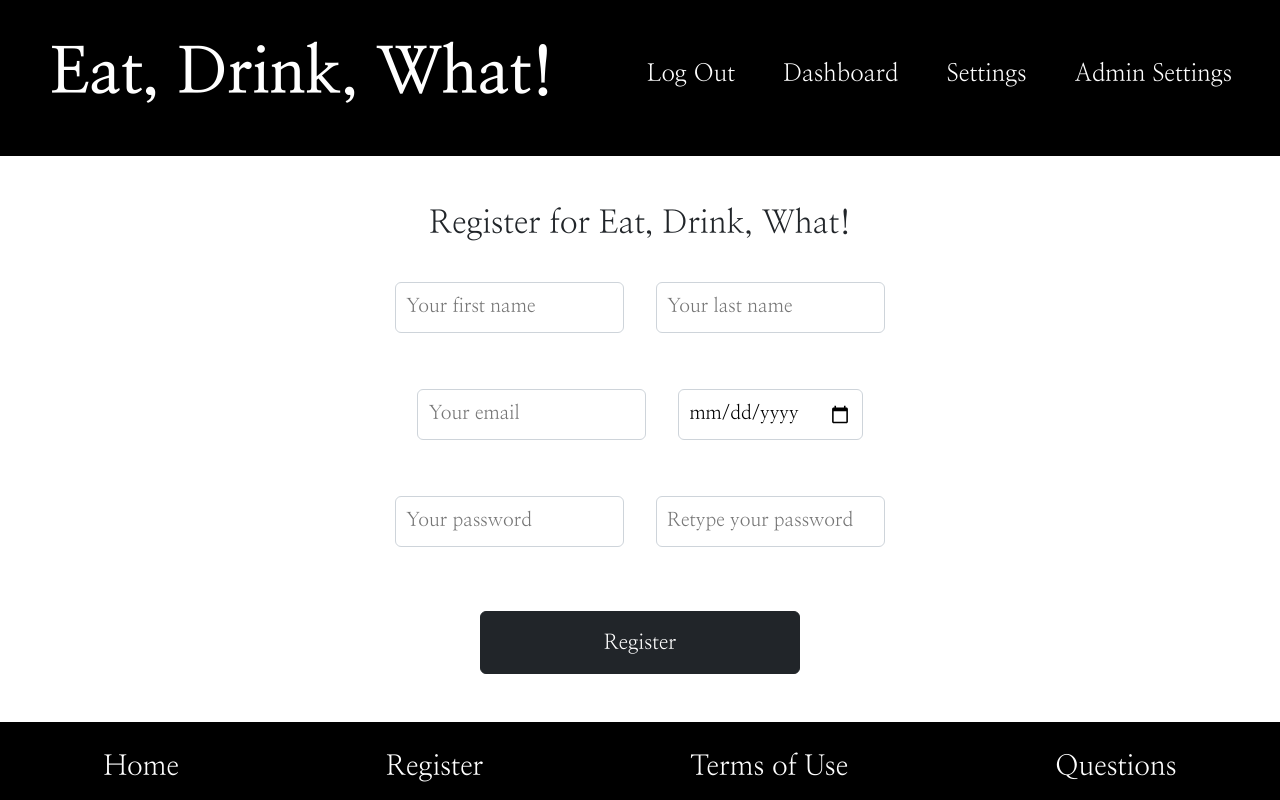
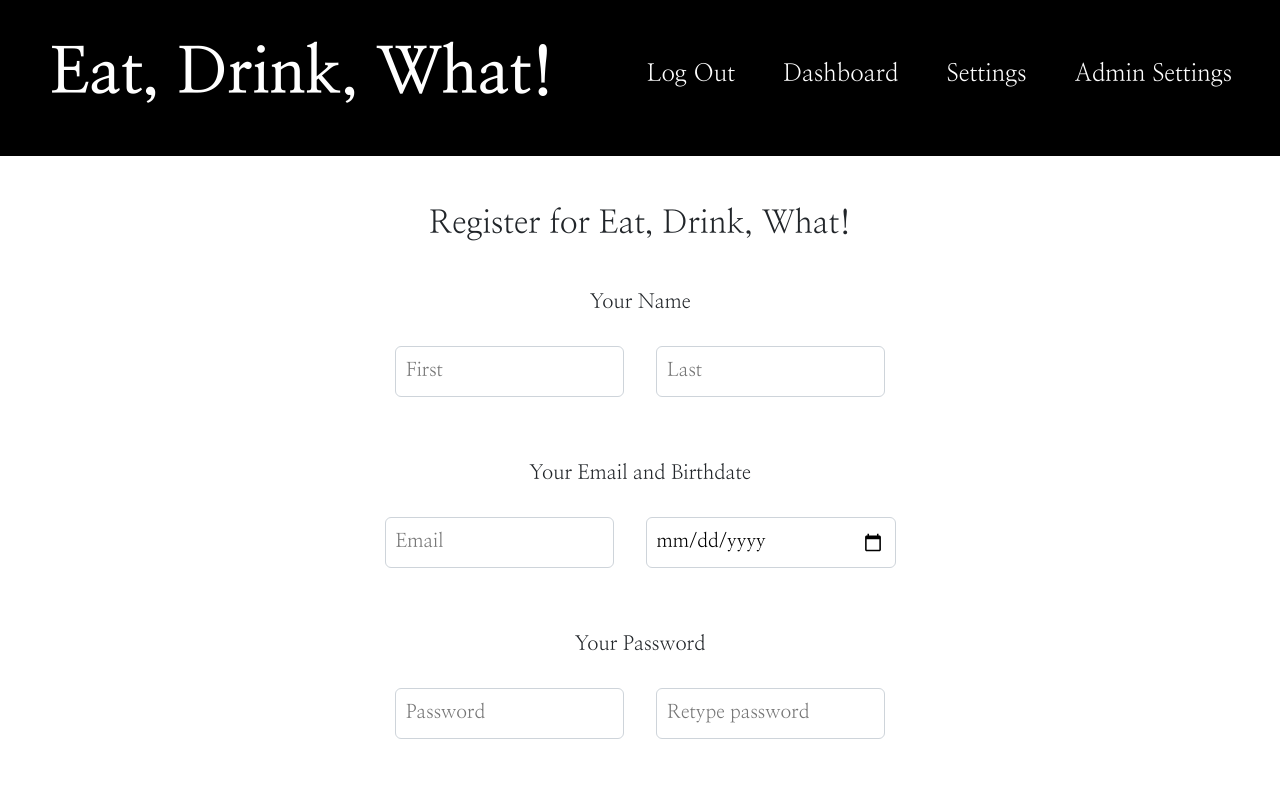
Before and after one commit to bluedragonscales/events-bulletin-app, a Vue app in the folder front-end/: page /register in a window 1280 px wide. Shown: the top 800 px of the page. Built offline with nearby package versions, Linux system fonts and the light colour scheme; what @meforma/vue-toaster would draw is missing.

Commit message:
Resize register date input

```diff
--- a/front-end/src/components/main/AppRegister.vue
+++ b/front-end/src/components/main/AppRegister.vue
@@ -4,10 +4,12 @@
     <div class="container">
         <h2 class="mt-5 text-center">Register for Eat, Drink, What!</h2>
 
+
         <Form @submit="onSubmit" :validation-schema="registerSchema" class="text-center">
 
             <!-- Name registration section. -->
-            <div class="d-flex justify-content-center name-reg mt-3">
+            <h5 class="mt-5">Your Name</h5>
+            <div class="d-flex justify-content-center">
                 <!-- FIRST NAME INPUT -->
                 <div class="form-group m-3">
                     <Field name="firstname" v-slot="{field, errors, errorMessage}">
@@ -17,7 +19,7 @@
                             :errorMsg="errorMessage"
                             element="input"
                             type="text"
-                            placeholder="Your first name">
+                            placeholder="First">
                         </form-input>
                     </Field>
                 </div>
@@ -31,15 +33,18 @@
                             :errorMsg="errorMessage"
                             element="input"
                             type="text"
-                            placeholder="Your last name">
+                            placeholder="Last">
                         </form-input>
                     </Field>
                 </div>
             </div>
 
 
+
+
             <!-- Email and birthdate registration section. -->
-            <div class="d-flex justify-content-center login-reg mt-3">
+            <h5 class="mt-5">Your Email and Birthdate</h5>
+            <div class="d-flex justify-content-center">
                 <!-- EMAIL INPUT -->
                 <div class="form-group m-3">
                     <Field name="email" v-slot="{field, errors, errorMessage}">
@@ -49,16 +54,15 @@
                             :errorMsg="errorMessage"
                             element="input"
                             type="email"
-                            placeholder="Your email">
+                            placeholder="Email">
                         </form-input>
                     </Field>
                 </div>
 
                 <!-- BIRTHDATE INPUT -->
-                <div class="form-group m-3">
+                <div class="form-group m-3 birthday">
                     <Field name="birthdate" v-slot="{field, errors, errorMessage}">
                         <form-input
-                            class="birth"
                             :field="field"
                             :errorList="errors"
                             :errorMsg="errorMessage"
@@ -67,12 +71,14 @@
                         </form-input>
                     </Field>
                 </div>
-
             </div>
 
 
+
+
             <!-- Password registration section -->
-            <div class="d-flex justify-content-center login-reg mt-3">
+            <h5 class="mt-5">Your Password</h5>
+            <div class="d-flex justify-content-center">
                 <!-- PASSWORD INPUT -->
                 <div class="form-group m-3">
                     <Field name="password" v-slot="{field, errors, errorMessage}">
@@ -82,21 +88,21 @@
                             :errorMsg="errorMessage"
                             element="input"
                             type="password"
-                            placeholder="Your password">
+                            placeholder="Password">
                         </form-input>
                     </Field>
                 </div>
 
                 <!-- RETYPE PASSWORD INPUT -->
                 <div class="form-group m-3">
-                    <Field name="password" v-slot="{field, errors, errorMessage}">
+                    <Field name="retype" v-slot="{field, errors, errorMessage}">
                         <form-input
                             :field="field"
                             :errorList="errors"
                             :errorMsg="errorMessage"
                             element="input"
                             type="password"
-                            placeholder="Retype your password">
+                            placeholder="Retype password">
                         </form-input>
                     </Field>
                 </div>
@@ -127,7 +133,8 @@
                     lastname: yup.string().required('Your last name is required.'),
                     email: yup.string().required('An email is required.'),
                     birthdate: yup.date().required('A birthday is required.'),
-                    password: yup.string().required('A password is required.')
+                    password: yup.string().required('A password is required.'),
+                    retype: yup.string().required('Please retype your password.')
                 }
             }
         },
@@ -149,8 +156,8 @@
 
 <style scoped>
 
-    .birth {
-        width: 20rem;
+    .birthday {
+        width: 250px;
     }
 
     button {
--- a/front-end/src/components/utils/FormInput.vue
+++ b/front-end/src/components/utils/FormInput.vue
@@ -37,6 +37,7 @@
 
 
 
+
 <script>
 
     export default {
@@ -44,6 +45,7 @@
     }
 
 </script>
+
 
 
 
@@ -65,4 +67,8 @@
         border: 1px solid black;
     }
 
+    .alert {
+        margin-bottom: -40px;
+    }
+
 </style>
--- a/front-end/src/components/utils/SignIn.vue
+++ b/front-end/src/components/utils/SignIn.vue
@@ -23,6 +23,7 @@
             <div class="form-group mt-5">
                 <Field name="password" v-slot="{field, errors, errorMessage}">
                     <form-input
+                        class="sign-input"
                         :field="field"
                         :errorList="errors"
                         :errorMsg="errorMessage"
@@ -75,6 +76,10 @@
 
 <style scoped>
 
+    .sign-input {
+        width: 250px;
+    }
+
     button {
         width: 50%;
         padding: 10px;
```
